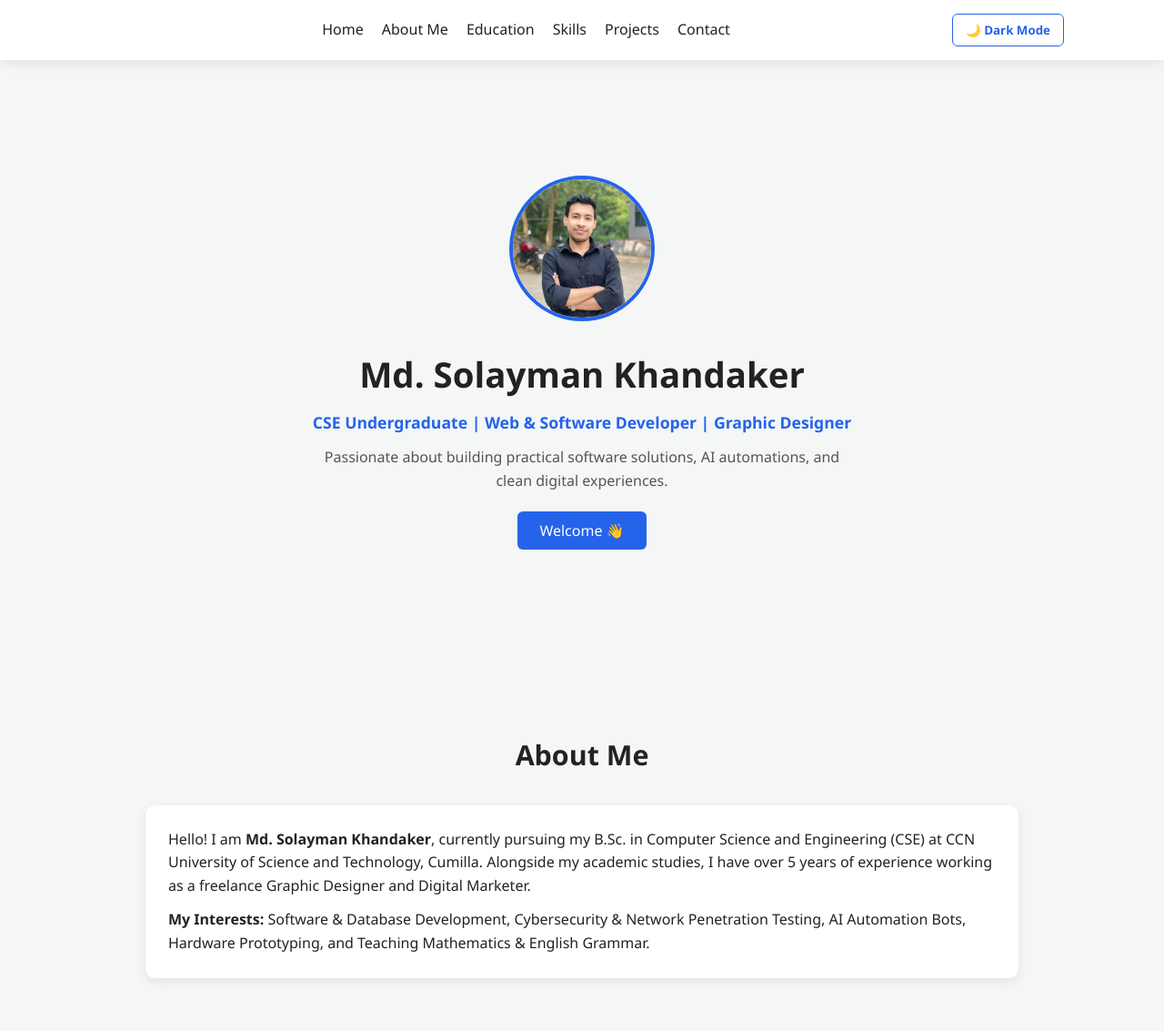
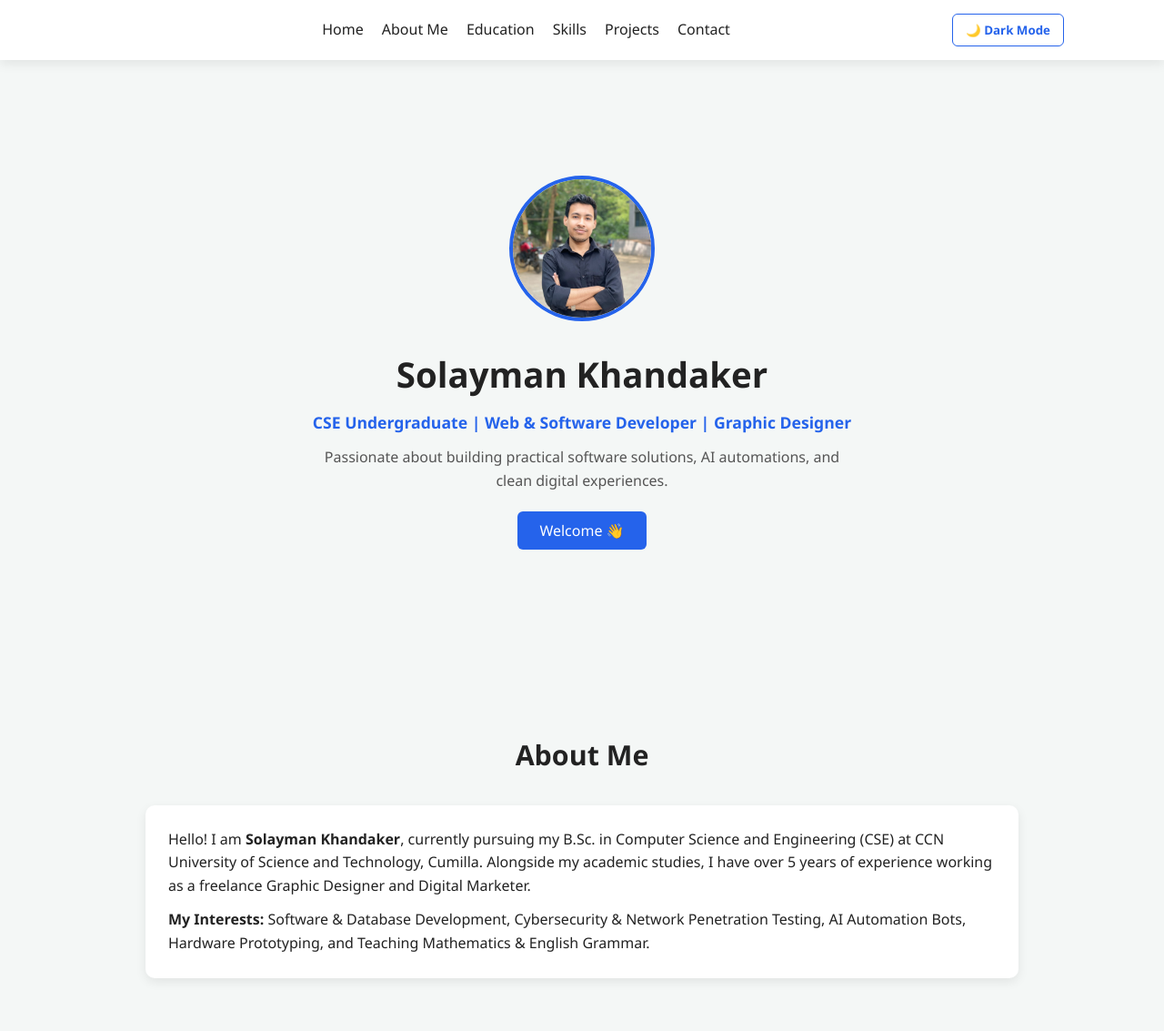
Before and after one commit to solaymankhandakershawon/solaymankhandaker-111224034, a plain HTML site: page index.html in a window 1280 px wide. Shown: the top 1133 px of the page at 91% size. Drawn offline with Linux system fonts and the light colour scheme.

```diff
--- a/index.html
+++ b/index.html
@@ -27,8 +27,8 @@
     <!-- 1. Home Section -->
     <section id="home" class="hero">
         <div class="hero-content">
-            <img src="profile.jpg" alt="Md. Solayman Khandaker" class="profile-img">
-            <h1>Md. Solayman Khandaker</h1>
+            <img src="profile.jpg" alt=" Solayman Khandaker" class="profile-img">
+            <h1> Solayman Khandaker</h1>
             <p class="subtitle">CSE Undergraduate | Web & Software Developer | Graphic Designer</p>
             <p class="short-bio">Passionate about building practical software solutions, AI automations, and clean digital experiences.</p>
             <button id="greet-btn" class="primary-btn">Welcome 👋</button>
@@ -41,7 +41,7 @@
         <h2 class="section-title">About Me</h2>
         <div class="card">
             <p>
-                Hello! I am <strong>Md. Solayman Khandaker</strong>, currently pursuing my B.Sc. in Computer Science and Engineering (CSE) at CCN University of Science and Technology, Cumilla. Alongside my academic studies, I have over 5 years of experience working as a freelance Graphic Designer and Digital Marketer.
+                Hello! I am <strong> Solayman Khandaker</strong>, currently pursuing my B.Sc. in Computer Science and Engineering (CSE) at CCN University of Science and Technology, Cumilla. Alongside my academic studies, I have over 5 years of experience working as a freelance Graphic Designer and Digital Marketer.
             </p>
             <p style="margin-top: 12px;">
                 <strong>My Interests:</strong> Software & Database Development, Cybersecurity & Network Penetration Testing, AI Automation Bots, Hardware Prototyping, and Teaching Mathematics & English Grammar.
```
